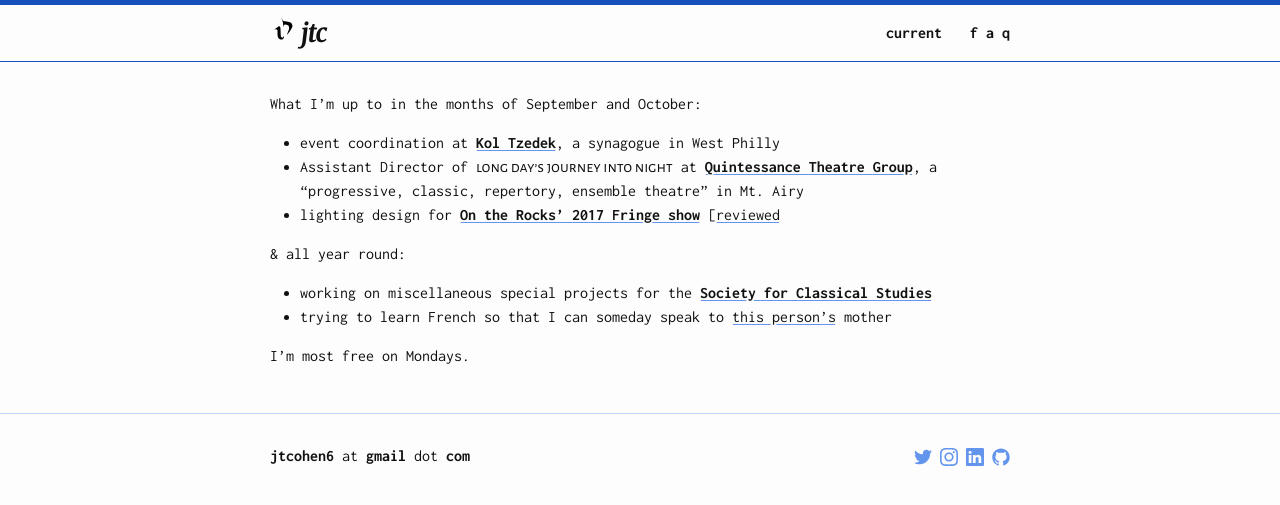
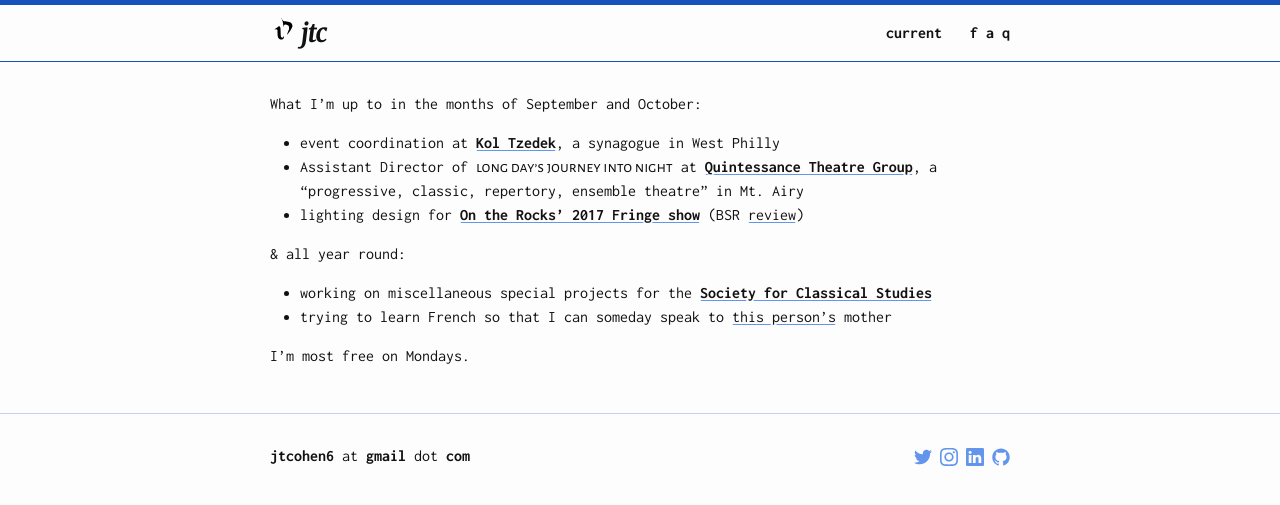
Before and after one commit to reubenmc/jtcohen6.github.io, a Jekyll site: the page built from about/current.md, in a window 1280 px wide. Shown: the top 505 px of the page. Built offline with Jekyll 4.4.1, drawn with Linux system fonts in a browser that asks for light colours.

Commit message:
try again

```diff
--- a/about/current.md
+++ b/about/current.md
@@ -8,7 +8,7 @@ permalink: /about/current
 What I'm up to in the months of September and October:
 * event coordination at **[Kol Tzedek](http://www.kol-tzedek.org/)**, a synagogue in West Philly
 * Assistant Director of *Long Day's Journey into Night* at **[Quintessance Theatre Group](http://www.quintessencetheatre.org/)**, a "progressive, classic, repertory, ensemble theatre" in Mt. Airy
-* lighting design for **[On the Rocks' 2017 Fringe show](http://fringearts.com/event/grooms-fag-brides-cunt-best-mans-whore-maiden-honor-just-hung-closet/)** [[reviewed](http://www.broadstreetreview.com/theater/philly-fringe-2017-on-the-rocks-the-grooms-a-fag)
+* lighting design for **[On the Rocks' 2017 Fringe show](http://fringearts.com/event/grooms-fag-brides-cunt-best-mans-whore-maiden-honor-just-hung-closet/)** (BSR [review](http://www.broadstreetreview.com/theater/philly-fringe-2017-on-the-rocks-the-grooms-a-fag))
 
 & all year round:
 * working on miscellaneous special projects for the **[Society for Classical Studies](https://classicalstudies.org/)**
```
